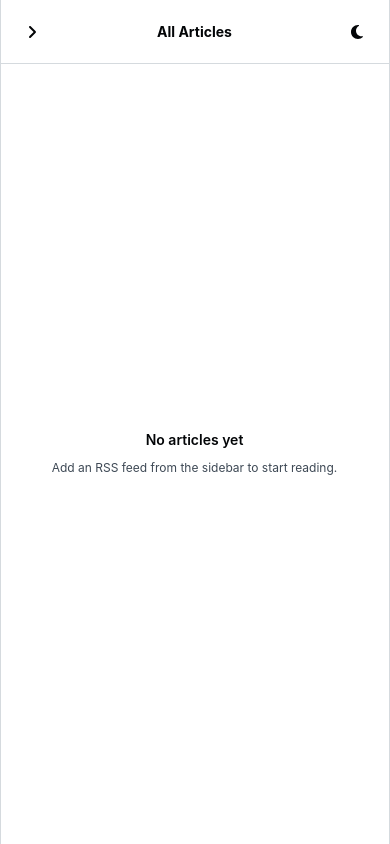
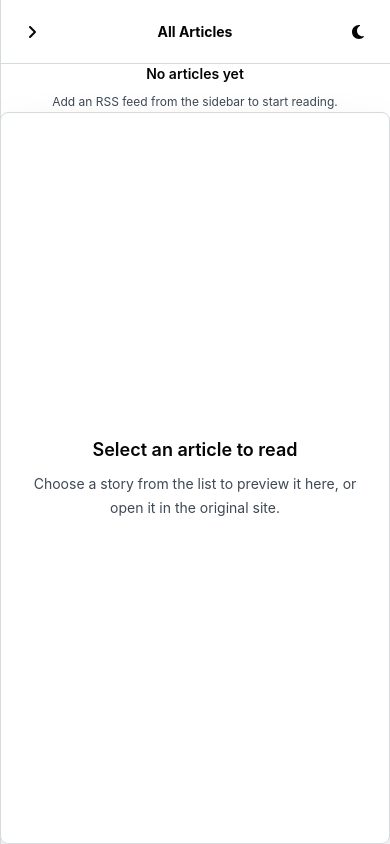
Before and after one commit to Shahryar-Pirooz/rss-reader, a Next.js app: page / in a window 390 px wide. Built offline with nearby package versions, Linux system fonts and the light colour scheme.

Commit message:
fix: mobile content

```diff
--- a/app/page.tsx
+++ b/app/page.tsx
@@ -30,12 +30,20 @@ export default function Home() {
       >
         <NavSide />
       </div>
-      <div className="w-full border-r border-border md:w-[38%] lg:w-[34%]">
+      <div className="hidden w-full border-r border-border md:block md:w-[38%] lg:w-[34%]">
         <ListSide />
       </div>
       <div className="hidden flex-1 md:block">
         <Content />
       </div>
+      <div className="flex flex-col w-full md:hidden">
+        <div className="w-full max-h-2/3">
+          <ListSide />
+        </div>
+        <div className="flex-1 overflow-y-auto border border-border shadow-2xl rounded-lg">
+          <Content />
+        </div>
+      </div>
     </div>
   );
 }
```
